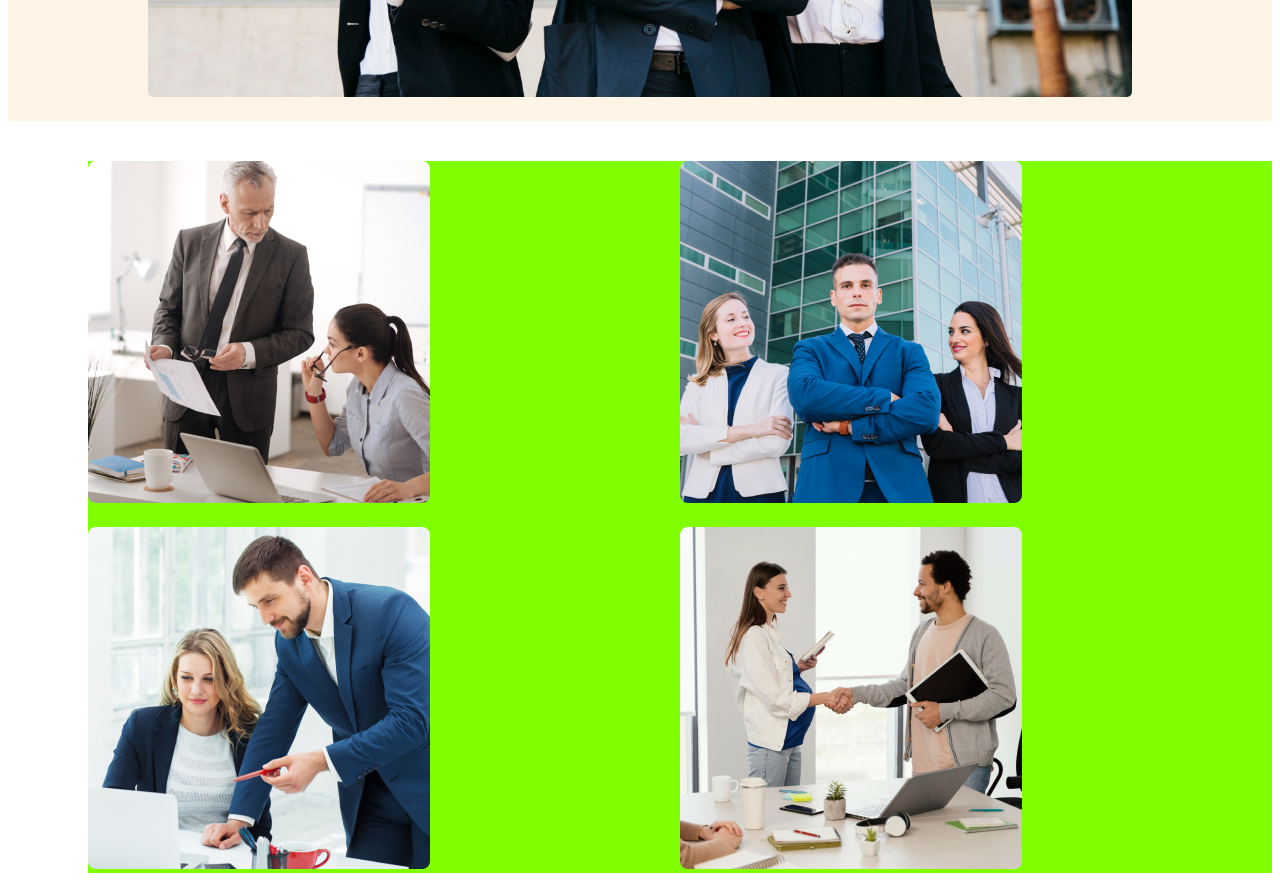
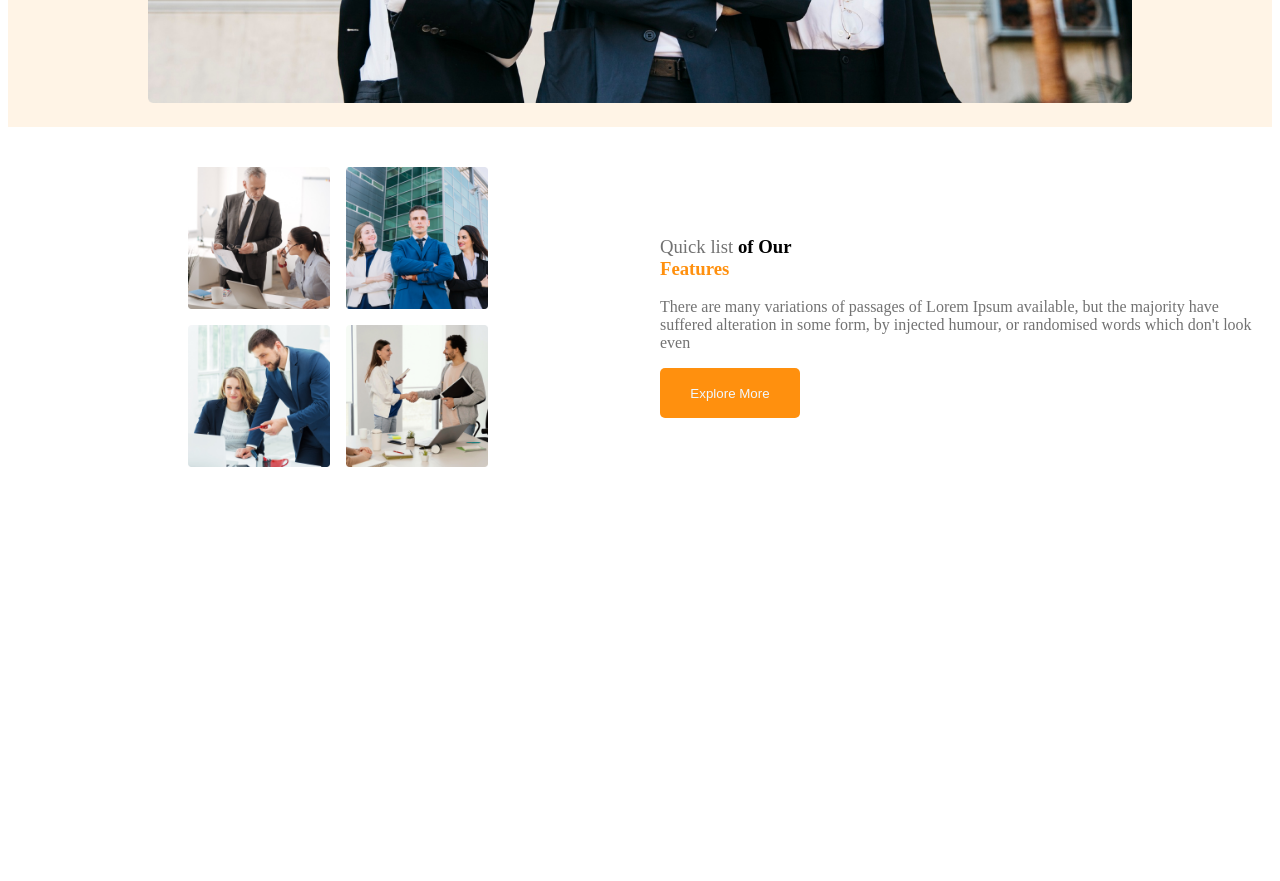
Before and after one commit to MaseatNahar/g3-architects, a plain HTML site: page index.html in a window 1280 px wide. Shown: the part 740-1621 px from the top of the page. After the commit the page ends 1215 px from the top, so only its background shows below. Drawn offline with Linux system fonts and the light colour scheme.

Commit message:
works on part-2

```diff
--- a/index.html
+++ b/index.html
@@ -45,13 +45,14 @@
                             Brand New Group <br> of Architects
                         </h1>
                         <p class="paragraph">
-                        There are many variations of passages of Lorem Ipsum available, but the majority have suffered
+                            There are many variations of passages of Lorem Ipsum available, but the majority have
+                            suffered
                             alteration in some form, by injected humour, or randomised words which don't look even
                         </p>
                         <button class="button-1">Explore More</button>
                     </div>
                     <div class="bannar-img">
-                    <img  src="./images/banner.png" alt="">
+                        <img src="./images/banner.png" alt="">
                     </div>
 
                 </div>
@@ -59,24 +60,26 @@
         </section>
         <!-----Works on Features (part-2)--------->
         <section class="section-2">
-        <div class="features-img">
+            <div class="features">
                 <div class="img ">
                     <img src="./images/team1.png" alt="">
 
-            </div>
-            <div class="img ">
                     <img src="./images/team2.png" alt="">
 
-            </div>
-            <div class="img ">
                     <img src="./images/team3.png" alt="">
 
+                    <img src="./images/team4.png" alt="">
                 </div>
-            <div class="img ">
-                <img src="./images/team4.png" alt="">
+                <div class="Quick-list">
+                    <h3> <span>Quick list </span>of Our <br> <b>Features </b></h3>
+                    <p class="paragraph-1">There are many variations of passages of Lorem Ipsum available, but the majority have suffered
+                        alteration in some form, by injected humour, or randomised words which don't look even
+                    </p>
+                    <button class="button-2">Explore More</button>
+
+
 
                 </div>
-
             </div>
 
         </section>
--- a/styles/styles.css
+++ b/styles/styles.css
@@ -51,13 +51,13 @@ body{
 
 }
 .button-1{
-    width: 140px;
-    height: 44px;
-    border-radius: 8px;
-    margin-bottom: 20px;
-    color: azure;
-    font-size: 18px;
-    background-color:#FF900E;
+   width: 140px;
+   height: 50px;
+   color: aliceblue;
+   background-color: #FF900E;
+   border: 0ch;
+   border-radius: 5px;
+   margin-bottom: 20px;
 }
 img{
     max-width: 100%;
@@ -71,17 +71,44 @@ img{
 /*----------------------
 styles on features part-2
 -----------------------*/
-img .img{
-    max-width: 100%;
-    width: 150px;
-    height: 150px;
+.features{
+    display: grid;
+    grid-template-columns: 1fr 1fr;
 }
-.features-img {
-    background-color: chartreuse;
+.img{
+    width: 300px;
+    height: 300px;
+    margin-top: 40px;
+    margin-left: 180px;
     display: grid;
-    grid-template-columns: repeat(2,1fr);
-    grid-row-gap: 20px;
-    margin-top: 40px;
-    margin-left: 80px;
+    grid-template-columns: repeat(2, 1fr);
+    grid-gap: 1em;
+    border-radius: 3px;
+}
+.Quick-list{
+    margin-top: 90px;
+    margin-left: 20px;
 
 }
+span{
+    color: #727272;
+    font-weight: 400;
+}
+b{
+    color: #FF900E;
+    font-weight: 700;
+
+}
+.paragraph-1{
+    color: #727272;
+    font-size: 16px;
+}
+.button-2{
+    width: 140px;
+    height: 50px;
+    color: aliceblue;
+    background-color: #FF900E;
+    border: 0ch;
+    border-radius: 5px;
+    margin-bottom: 20px;
+}
```
Lines whose indentation alone changed are shown as unchanged.
